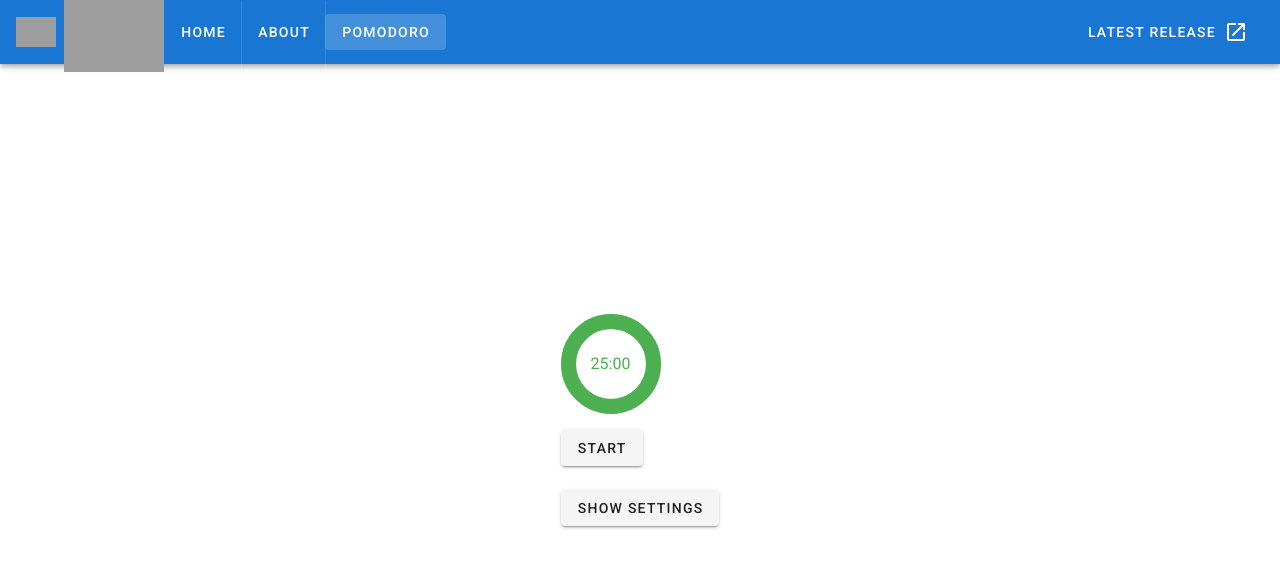
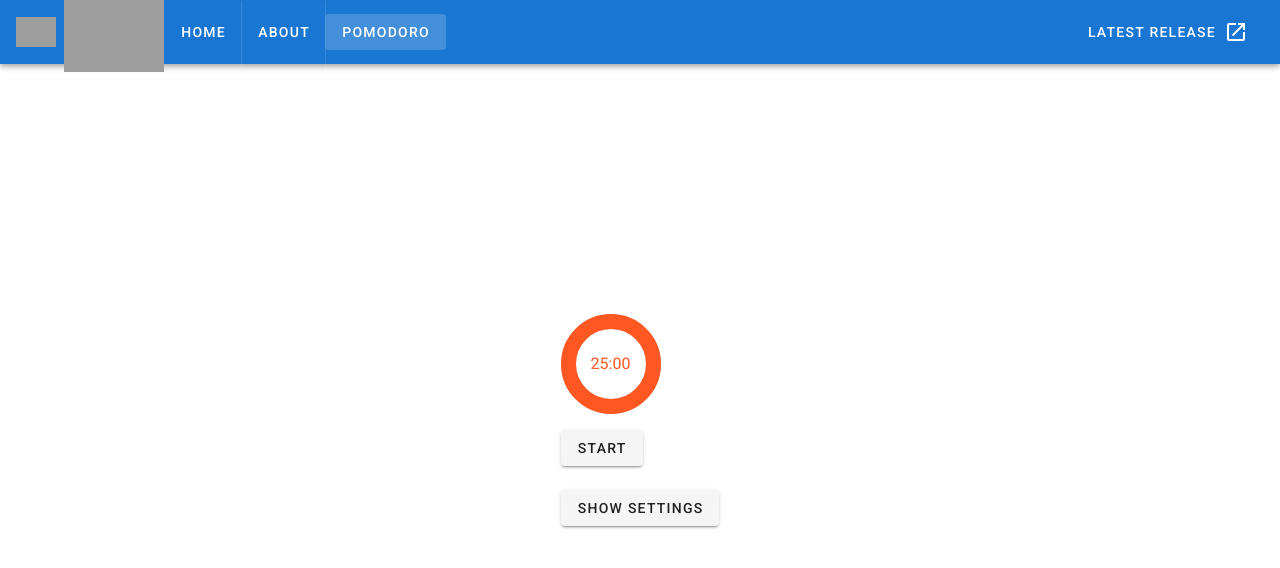
Before and after one commit to KaiPrince/Pomodoro-Timer, a Vue app: page /pomodoro in a window 1280 px wide. Shown: the top 568 px of the page. Built offline with nearby package versions, Linux system fonts and the light colour scheme; grey boxes are pictures that could not be loaded.

Commit message:
Change timer colour based on stage.

```diff
--- a/src/components/Pomodoro.vue
+++ b/src/components/Pomodoro.vue
@@ -10,6 +10,7 @@
             :on-elapsed="onTimerElapsed"
             :auto-start="autoStartTimer"
             :count-upwards="countUpwardsTimer"
+            :color="timerDisplayColor"
           />
           <br />
           <v-btn @click="toggleShowSettings">Show Settings</v-btn>
@@ -74,6 +75,13 @@ export default {
         return false;
       }
     },
+    timerDisplayColor() {
+      if (this.isWorkStage) {
+        return "deep-orange";
+      } else {
+        return "success";
+      }
+    },
     ...mapGetters("Pomodoro", [
       "isWorkStage",
       "isBreakStage",
--- a/src/components/Timer.vue
+++ b/src/components/Timer.vue
@@ -9,7 +9,7 @@
         size="100"
         rotate="270"
         width="15"
-        color="success"
+        :color="color"
       >
         <span data-testid="timer-display">{{ timerDisplay }}</span>
       </v-progress-circular>
@@ -48,6 +48,10 @@ export default {
     countUpwards: {
       type: Boolean,
       default: false
+    },
+    color: {
+      type: String,
+      default: undefined
     }
   },
   data() {
```
